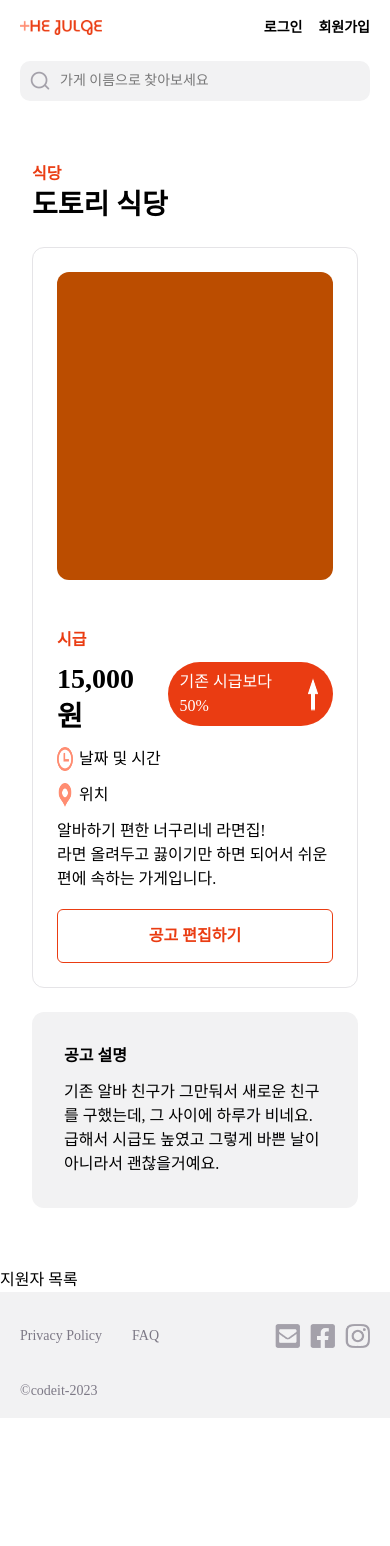
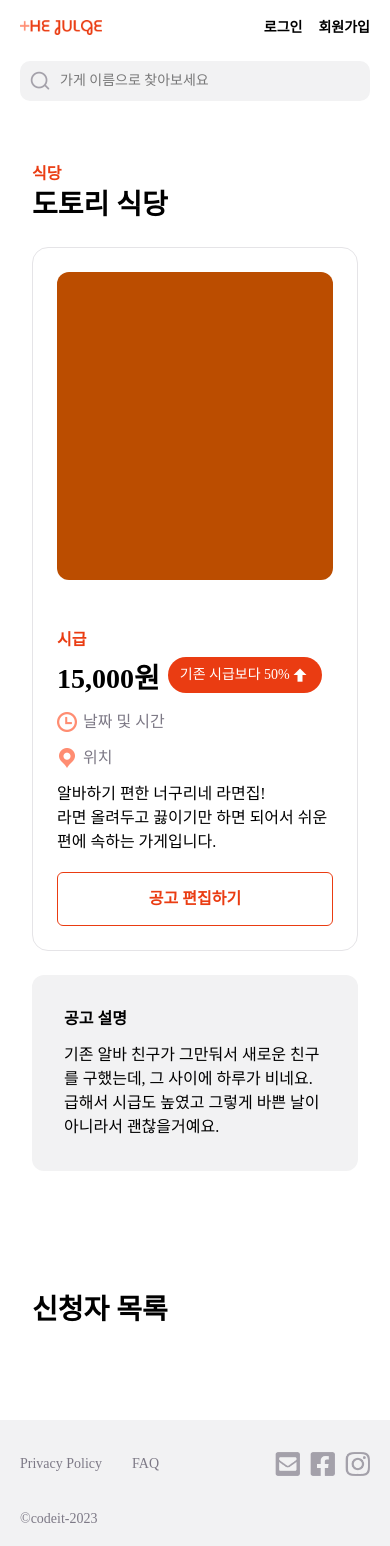
Before and after one commit to TopiaYu/thejulge15-8, a Next.js app: page /owner/job-detail in a window 390 px wide. Before the commit the page ends 1418 px from the top, so only its background shows below. Built offline with nearby package versions, Linux system fonts and the light colour scheme.

Commit message:
style:가게 상세  반응형 반영

```diff
--- a/src/app/owner/job-detail/ApplicantTable.tsx
+++ b/src/app/owner/job-detail/ApplicantTable.tsx
@@ -1,3 +1,7 @@
 export default function ApplicantsTable() {
-  return <div>지원자 목록</div>;
+  return (
+    <div className="w-full max-w-[964px] px-8 max-[375px]:px-4 mx-auto py-15">
+      <header className="text-2xl font-bold mb-8">신청자 목록</header>
+    </div>
+  );
 }
--- a/src/app/owner/job-detail/StoreDetail.tsx
+++ b/src/app/owner/job-detail/StoreDetail.tsx
@@ -10,58 +10,64 @@ export default function StoreDetail() {
   return (
     <div className="w-full max-w-[964px] px-8 max-[375px]:px-4 mx-auto">
       <header className="mt-15 mb-6">
-        <h3 className="text-base text-orange font-bold">식당</h3>
-        <h1 className="text-2xl font-bold">도토리 식당</h1>
+        <h3 className="text-base max-[374px]:text-sm text-orange font-bold">식당</h3>
+        <h1 className="text-2xl max-[374px]:text-lg font-bold">도토리 식당</h1>
       </header>
       <div
-        className="w-full border border-gray-20 grid grid-cols-1 gap-8 p-6 rounded-xl
+        className="w-full border border-gray-20 grid grid-cols-1 gap-8 p-6 rounded-2xl
                     md:grid-cols-[1fr_minmax(0,346px)]"
       >
         <div className="w-full min-h-[308px] border-0 rounded-xl bg-amber-700">
           <img />
         </div>
         <div className="mt-4">
-          <h3 className="text-base text-orange font-bold">시급</h3>
+          <h3 className="text-base max-[374px]:text-sm text-orange font-bold">시급</h3>
           <div className="flex gap-2 items-center">
-            <h2 className="text-2xl font-bold mt-2">15,000원</h2>
+            <h2 className="text-2xl max-[374px]:text-xl font-bold mt-2">15,000원</h2>
             <div className="flex bg-orange text-white border-0 rounded-4xl px-3 py-2">
-              <p>기존 시급보다 50%</p>
+              <p className="text-sm max-[374px]:text-xs">기존 시급보다 50%</p>
+              <span className="flex items-center">
                 <Image
                   src="/arrow-up-bold.png"
                   width={16}
                   height={16}
-                className="sm:w-5 sm:h-5"
+                  className="min-[375px]:w-5 min-[375px]:h-5"
                   alt=""
                 />
+              </span>
             </div>
           </div>
           <div className="flex gap-1.5 mt-3">
+            <span className="flex items-center">
               <Image
                 src="/clock-icon.png"
                 width={16}
                 height={16}
-              className="sm:w-5 sm:h-5"
+                className="min-[375px]:w-5 min-[375px]:h-5"
                 alt="time"
               />
-            <p>날짜 및 시간</p>
+            </span>
+            <p className="text-gray-50 text-base max-[374px]:text-sm">날짜 및 시간</p>
           </div>
           <div className="flex gap-1.5 mt-3">
+            <span className="flex items-center">
               <Image
                 src="/location-icon.png"
                 width={16}
                 height={16}
-              className="sm:w-5 sm:h-5"
+                className="min-[375px]:w-5 min-[375px]:h-5"
                 alt="location"
               />
-            <p>위치</p>
+            </span>
+            <p className="text-gray-50 text-base max-[374px]:text-sm">위치</p>
           </div>
-          <p className="mt-3 min-h-[78px]">
+          <p className="mt-3 min-h-[78px] text-base max-[374px]:text-sm">
             알바하기 편한 너구리네 라면집! <br />
             라면 올려두고 끓이기만 하면 되어서 쉬운 편에 속하는 가게입니다.
           </p>
           <div className="flex justify-center mt-3 w-full">
             <button
-              className="cursor-pointer border px-1 w-full py-3.5 text-orange font-bold border-orange rounded-md"
+              className="cursor-pointer border px-1 w-full py-3.5 text-orange text-base max-[374px]:text-sm font-bold border-orange rounded-md"
               onClick={handleButton}
             >
               공고 편집하기
@@ -71,7 +77,7 @@ export default function StoreDetail() {
       </div>
       <div className="bg-gray-10 rounded-xl p-8 mt-6 mb-15">
         <h3 className="font-bold mb-3">공고 설명</h3>
-        <p>
+        <p className="text-base max-[374px]:text-sm">
           기존 알바 친구가 그만둬서 새로운 친구를 구했는데, 그 사이에 하루가 비네요. 급해서 시급도
           높였고 그렇게 바쁜 날이 아니라서 괜찮을거예요.
         </p>
```
Lines whose indentation alone changed are shown as unchanged.
